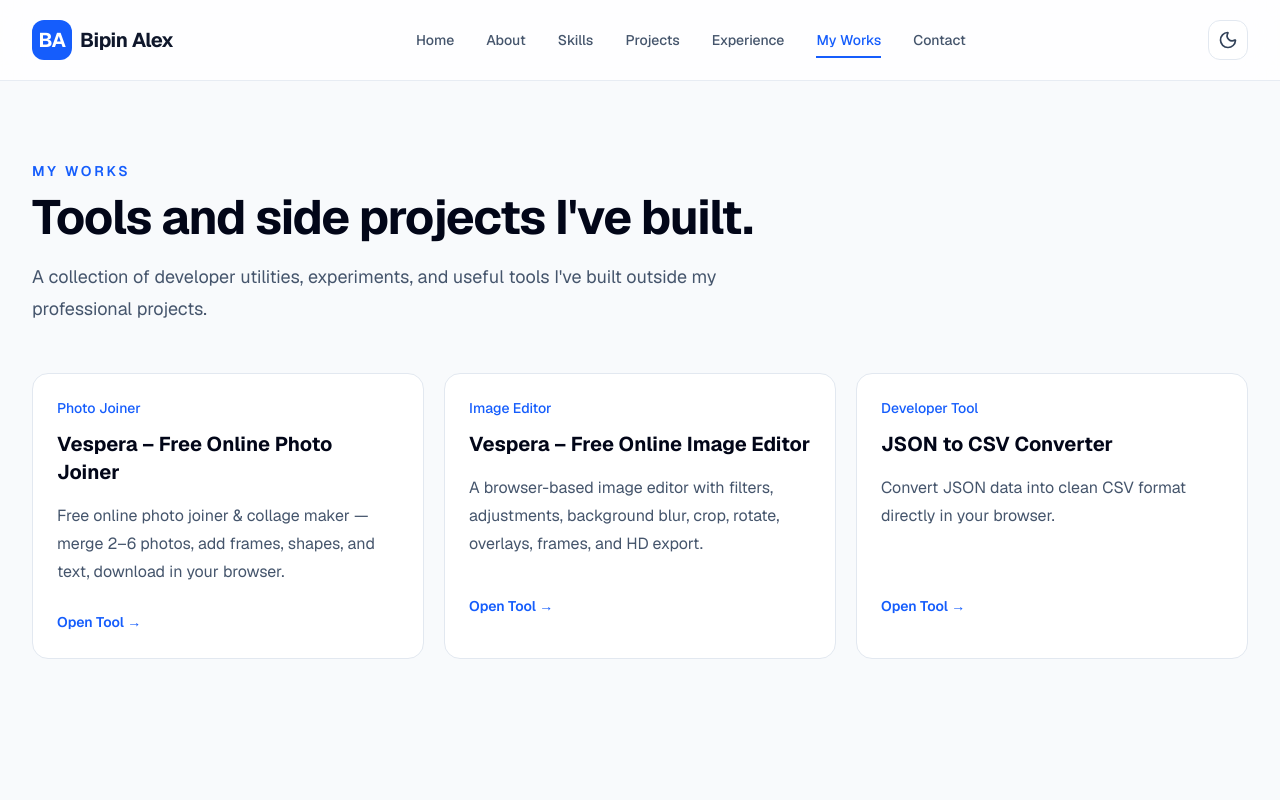
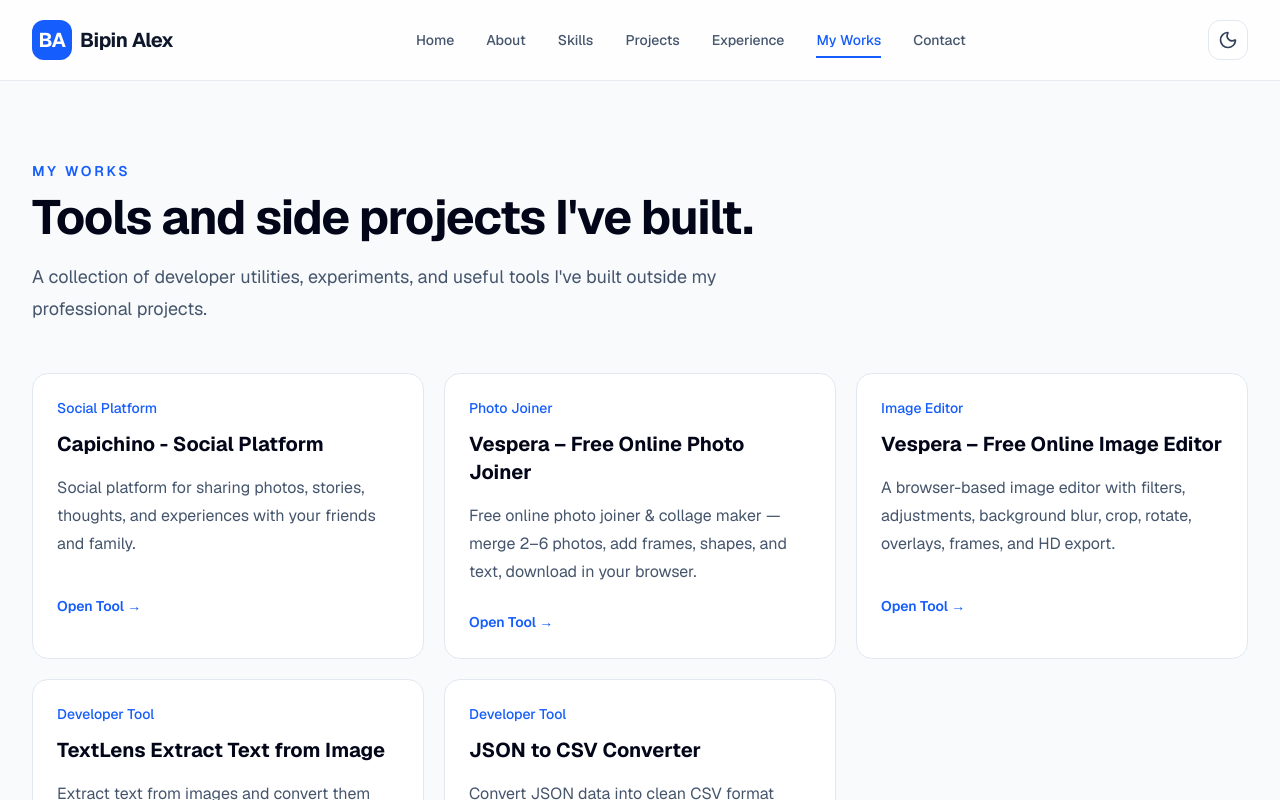
Before and after one commit to bipinalex2014/portfolio, a Next.js app: page /my-works in a window 1280 px wide. Shown: the top 800 px of the page. Built offline with nearby package versions, Linux system fonts and the light colour scheme.

Commit message:
add textlens and capichino

```diff
--- a/app/my-works/page.tsx
+++ b/app/my-works/page.tsx
@@ -1,6 +1,13 @@
 import Container from "@/components/ui/Container";
 
 const works = [
+    {
+    title: "Capichino - Social Platform",
+    description:
+      "Social platform for sharing photos, stories, thoughts, and experiences with your friends and family.",
+    category: "Social Platform",
+    href: "https://www.capichino.app/",
+  },
   {
     title: "Vespera – Free Online Photo Joiner",
     description:
@@ -16,19 +23,19 @@
     href: "https://chromiva.vercel.app/",
   },
   {
+    title: "TextLens Extract Text from Image",
+    description:
+      "Extract text from images and convert them into a searchable format.",
+    category: "Developer Tool",
+    href: "https://textlens-lime.vercel.app/",
+  },
+  {
     title: "JSON to CSV Converter",
     description:
       "Convert JSON data into clean CSV format directly in your browser.",
     category: "Developer Tool",
     href: "https://data-converter-five.vercel.app/",
   },
-//   {
-//     title: "JSON Validator",
-//     description:
-//       "Validate JSON data and quickly identify syntax problems.",
-//     category: "Developer Tool",
-//     href: "#",
-//   },
 //   {
 //     title: "CSV to JSON",
 //     description:
```
